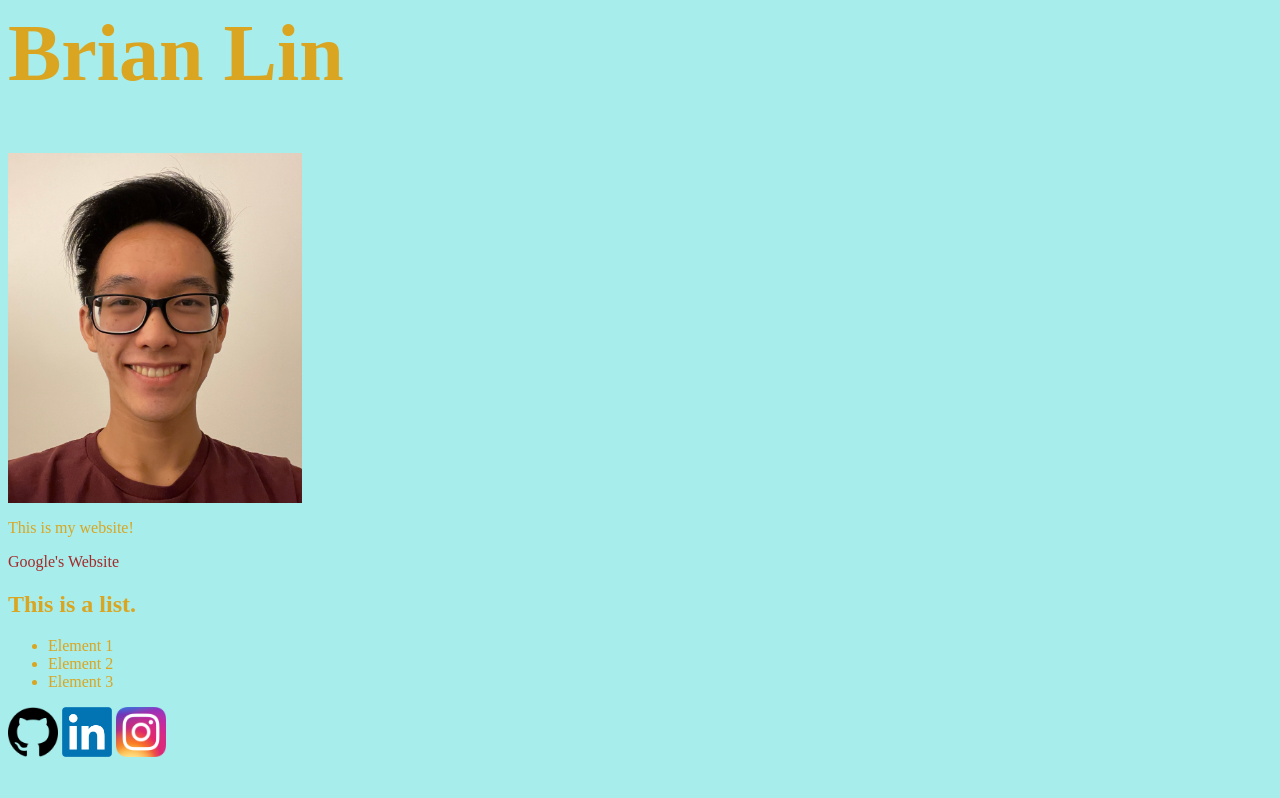
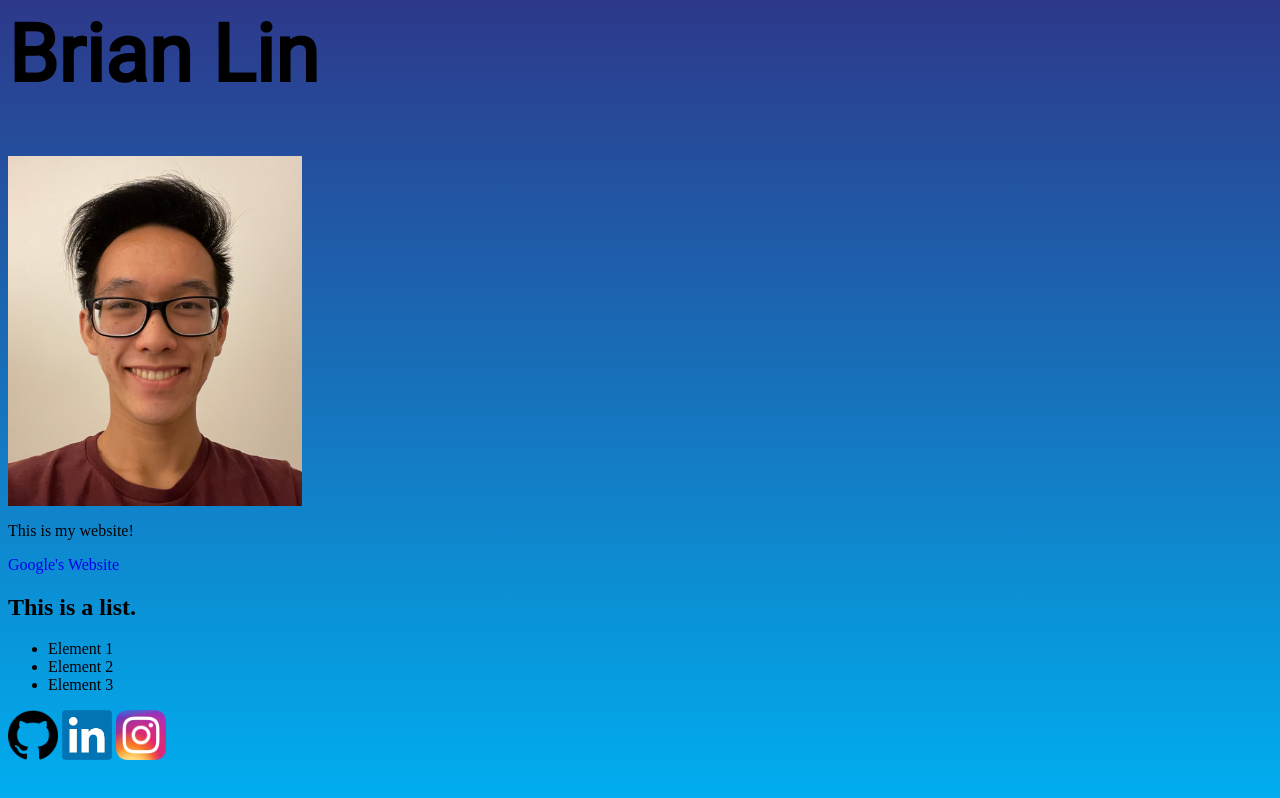
Before and after one commit to briannlin/briannlin.github.io, a plain HTML site: page index.html in a window 1280 px wide. Drawn offline with Linux system fonts and the light colour scheme.

Commit message:
Added background gradient and Roboto title font

```diff
--- a/style.css
+++ b/style.css
@@ -1,6 +1,7 @@
 h1
 {
     font-size: 5em;
+    font-family: 'Roboto', sans-serif;
 }
 
 #profile_pic
@@ -15,12 +16,11 @@ h1
 
 body
 {
-    background-color: rgb(167, 237, 235);
-    color: goldenrod;
+    background-image: linear-gradient(#2d388a, #00aeef);
+    color: black;
 }
 
 a
 {
-    color: brown;
     text-decoration: none;
 }
```
